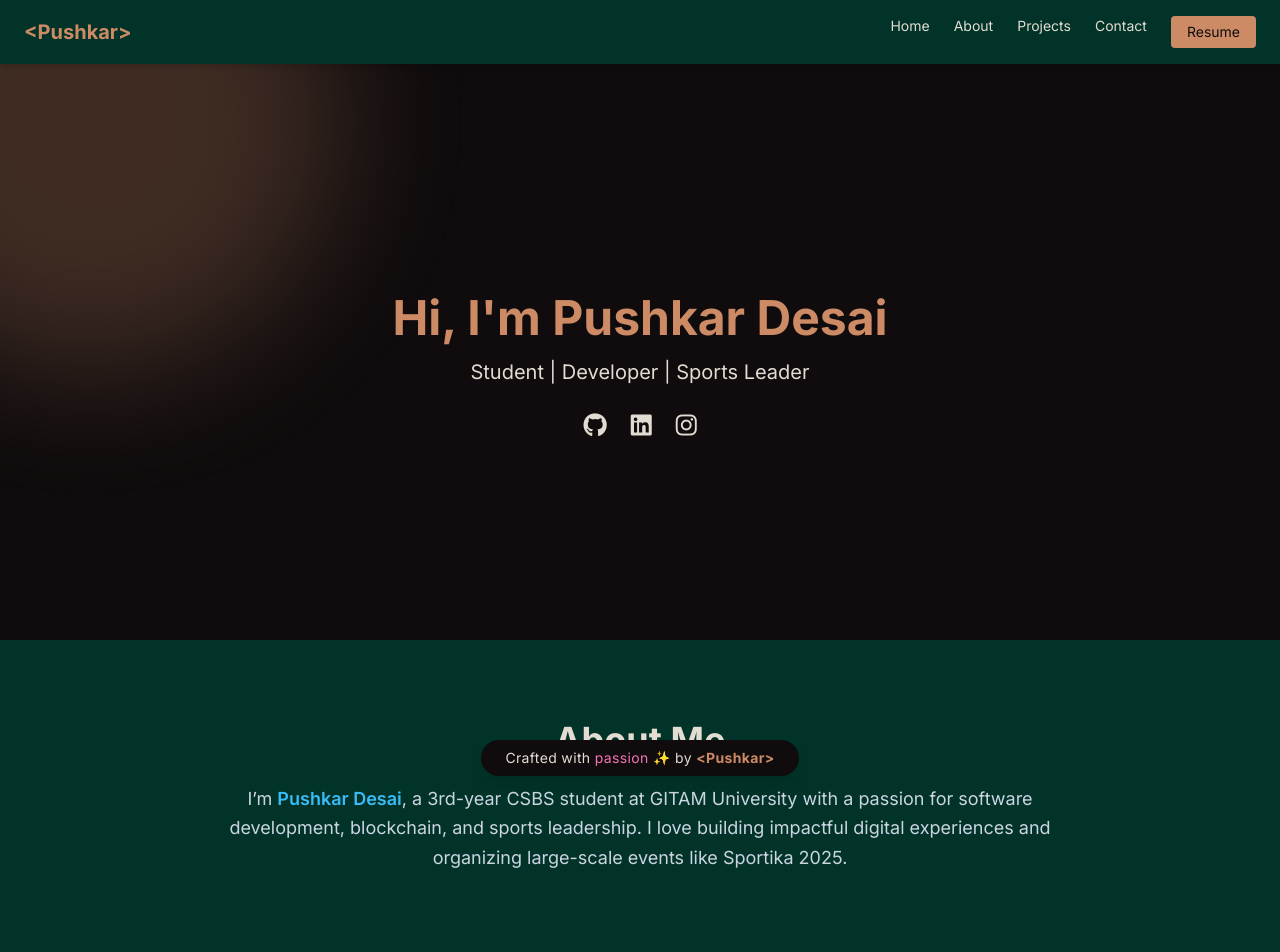
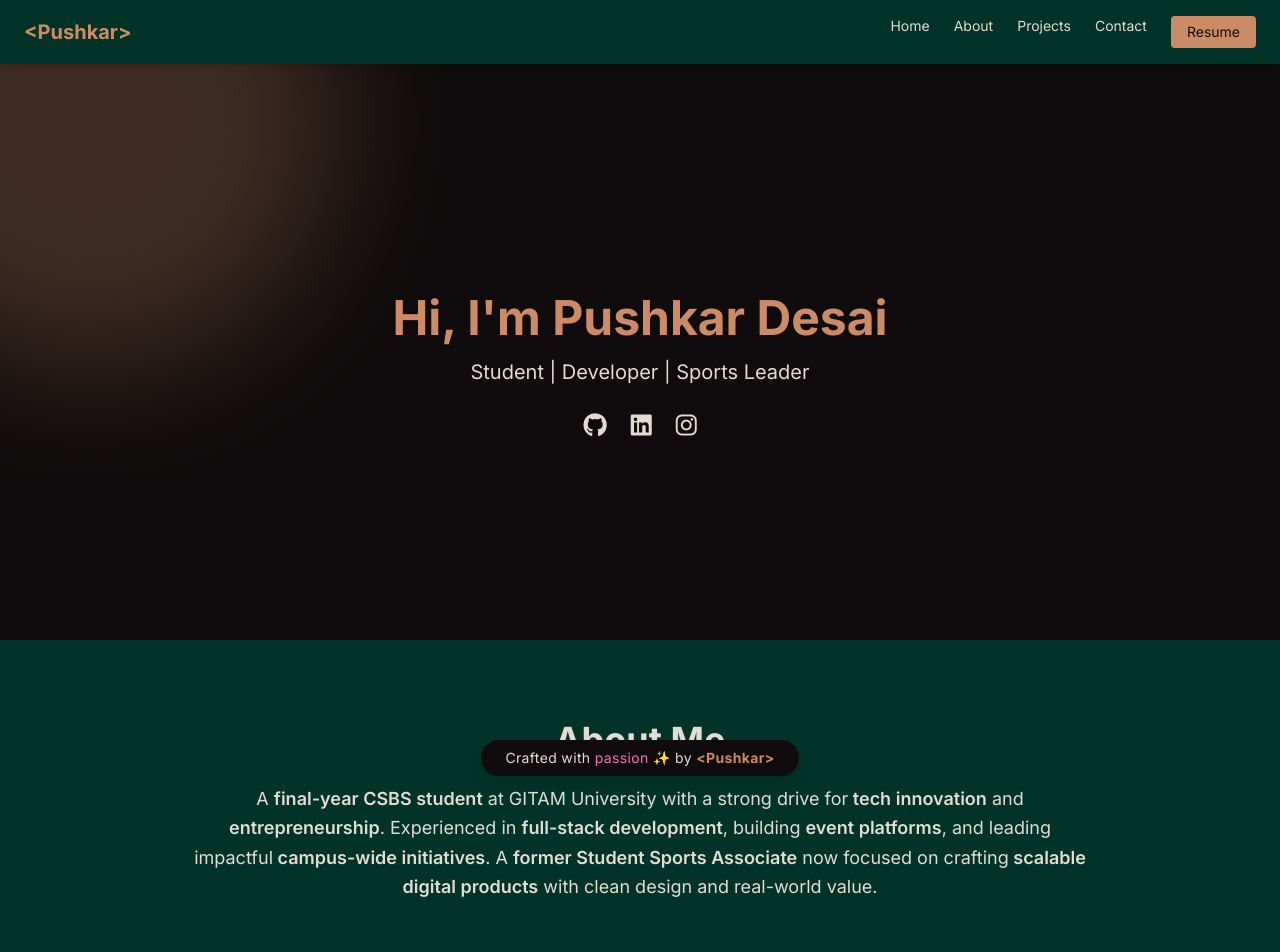
Before and after one commit to pdesai7245/pushkar-portfolio, a React (Create React App) app: page / in a window 1280 px wide. Shown: the top 952 px of the page. Built offline with nearby package versions, Linux system fonts and the light colour scheme.

Commit message:
Updated About Me section and styling

```diff
--- a/src/components/About.js
+++ b/src/components/About.js
@@ -11,8 +11,14 @@ function About() {
         viewport={{ once: true }}
       >
         <h2 className="text-4xl font-bold mb-6">About Me</h2>
-        <p className="text-lg leading-relaxed text-[#cbd5e1]">
-          I’m <span className="font-semibold text-[#38bdf8]">Pushkar Desai</span>, a 3rd-year CSBS student at GITAM University with a passion for software development, blockchain, and sports leadership. I love building impactful digital experiences and organizing large-scale events like Sportika 2025.
+        <p className="text-lg leading-relaxed">
+          A <span className="font-semibold">final-year CSBS student</span> at GITAM University with a strong drive for
+          <span className="font-semibold"> tech innovation</span> and <span className="font-semibold">entrepreneurship</span>.
+          Experienced in <span className="font-semibold">full-stack development</span>,
+          building <span className="font-semibold">event platforms</span>, and leading impactful
+          <span className="font-semibold"> campus-wide initiatives</span>.
+          A <span className="font-semibold">former Student Sports Associate</span> now focused on crafting
+          <span className="font-semibold"> scalable digital products</span> with clean design and real-world value.
         </p>
       </motion.div>
     </section>
```
